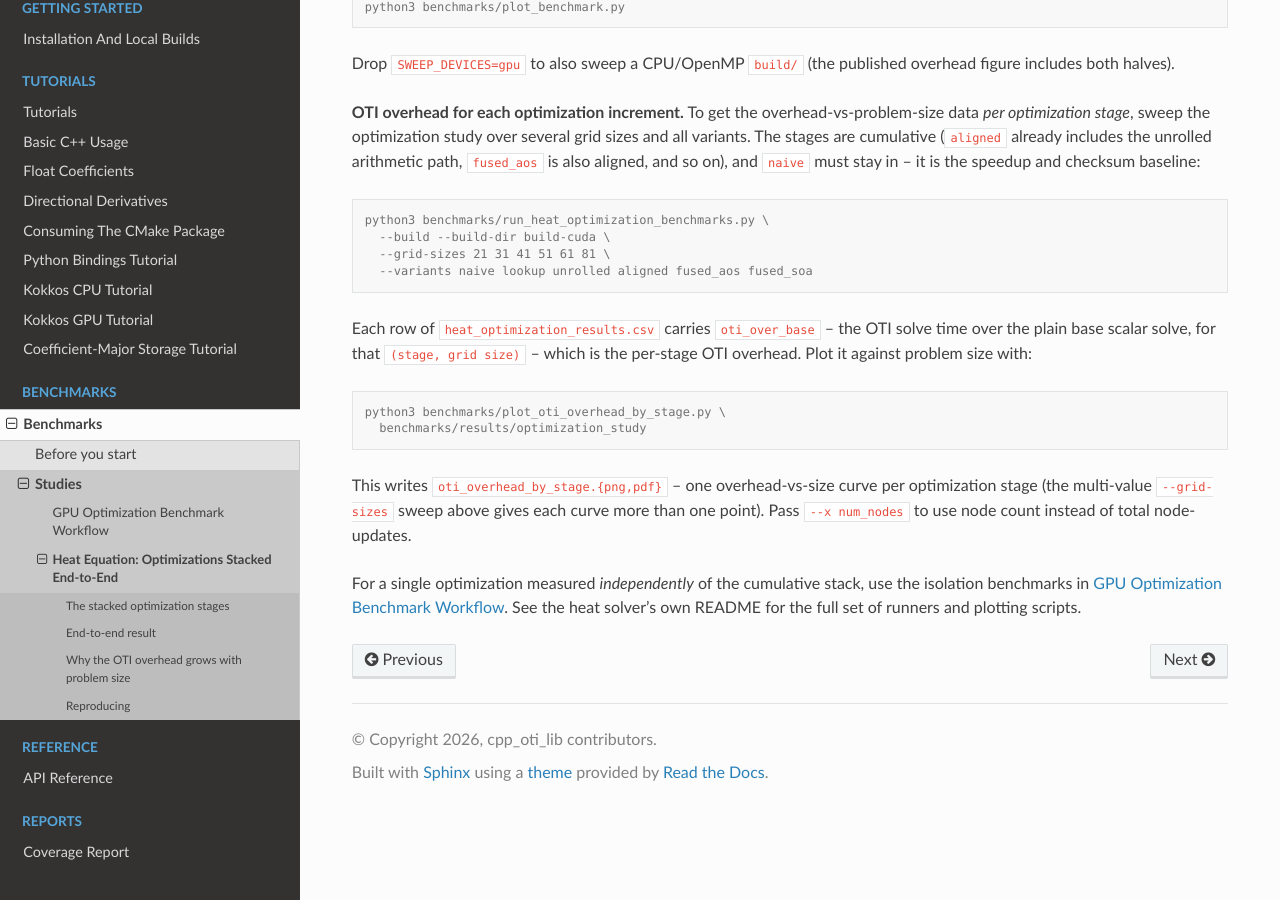
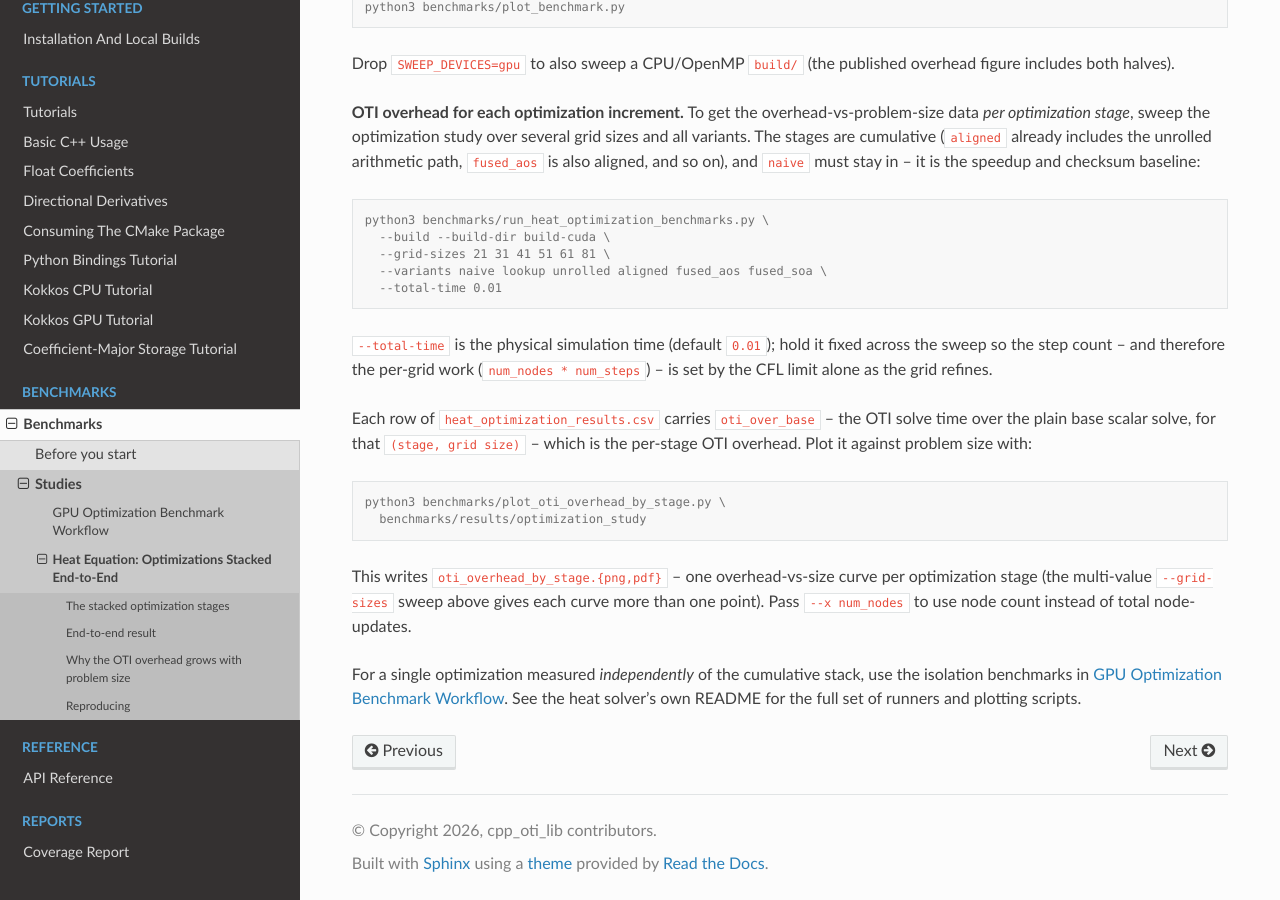
Before and after one commit to Samm-Py/cpp_oti_lib, a Sphinx documentation site: the page built from docs/benchmarks/heat_equation.rst, in a window 1280 px wide and 900 px high, scrolled down 4741 px. Built offline with Sphinx 7.4.7 and the Read the Docs theme 3.1.0, drawn with Linux system fonts in a browser that asks for light colours.

Commit message:
Docs: make --total-time explicit in the per-stage overhead sweep
The runner takes --total-time (physical sim time, default 0.01) but the command
left it implicit. Show it and note it should be held fixed across the grid sweep
so per-grid work (num_nodes * num_steps) is set by the CFL limit as N refines.

Co-Authored-By: Claude Opus 4.8 <noreply@anthropic.com>

```diff
--- a/docs/benchmarks/heat_equation.rst
+++ b/docs/benchmarks/heat_equation.rst
@@ -185,7 +185,12 @@ baseline:
    python3 benchmarks/run_heat_optimization_benchmarks.py \
      --build --build-dir build-cuda \
      --grid-sizes 21 31 41 51 61 81 \
-     --variants naive lookup unrolled aligned fused_aos fused_soa
+     --variants naive lookup unrolled aligned fused_aos fused_soa \
+     --total-time 0.01
+
+``--total-time`` is the physical simulation time (default ``0.01``); hold it fixed
+across the sweep so the step count -- and therefore the per-grid work
+(``num_nodes * num_steps``) -- is set by the CFL limit alone as the grid refines.
 
 Each row of ``heat_optimization_results.csv`` carries ``oti_over_base`` -- the OTI
 solve time over the plain base scalar solve, for that ``(stage, grid size)`` --
```
